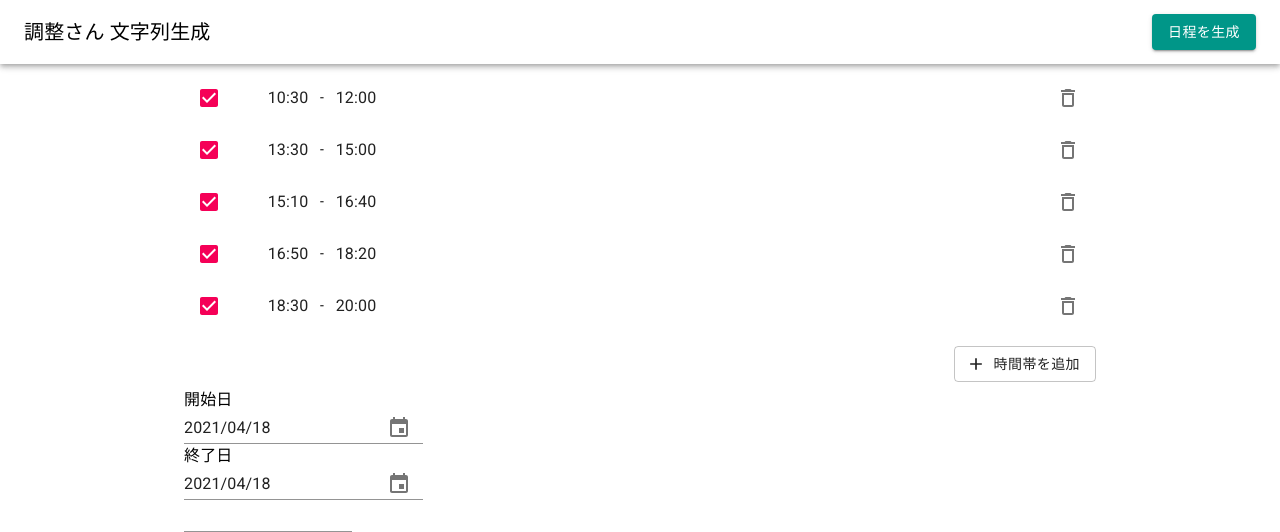
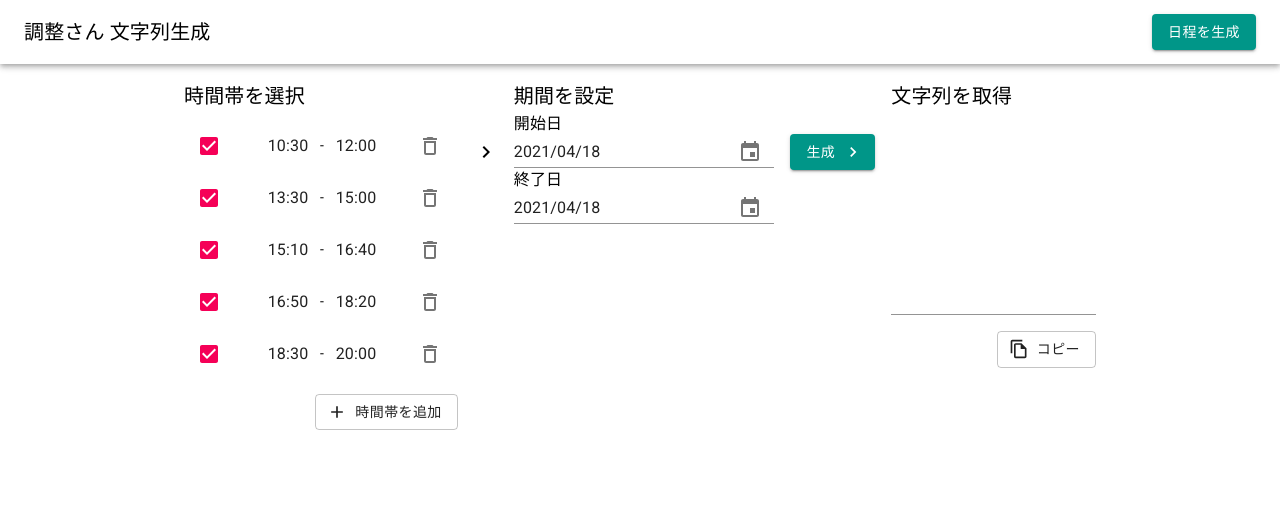
Before and after one commit to YutaNakamizo/chouseisan-opgen, a React app: page / in a window 1280 px wide. Shown: the top 532 px of the page. Built offline with nearby package versions, Linux system fonts and the light colour scheme.

Commit message:
#3 スマホ / PC レイアウトの調整

```diff
--- a/src/App.js
+++ b/src/App.js
@@ -6,9 +6,16 @@ import {
 import {
   createMuiTheme,
   ThemeProvider,
+  Box,
+  Typography,
+  Button,
+  IconButton,
 } from '@material-ui/core';
 import * as colors from '@material-ui/core/colors';
 import '@fontsource/roboto';
+import ChevronRightIcon from '@material-ui/icons/ChevronRight';
+import ExpandMoreIcon from '@material-ui/icons/ExpandMore';
+import FileCopyOutlinedIcon from '@material-ui/icons/FileCopyOutlined';
 
 import { Header } from '~/components/Header';
 import { Main } from '~/components/Main';
@@ -83,6 +90,10 @@ const theme = createMuiTheme({
 
 const formatDate2Time = date => {
   return `${('0' + date.getHours()).slice(-2)}:${('0' + date.getMinutes()).slice(-2)}`;
+};
+
+const getIsMobile = () => {
+  return document.body.clientWidth < 896;
 };
 
 function App() {
@@ -166,6 +177,23 @@ function App() {
     document.removeEventListener('copy', listener);
   };
 
+
+  // Switch UI for mobile
+  const [ isMobile, setIsMobile ] = useState(
+    document.body.clientWidth <= 768
+  );
+
+  useEffect(() => {
+    const onResize = () => {
+      setIsMobile(getIsMobile());
+    };
+
+    window.addEventListener('resize', onResize);
+    return () => {
+      window.removeEventListener('resize', onResize);
+    };
+  }, []);
+
   return (
     <ThemeProvider
       theme={theme}
@@ -177,19 +205,152 @@ function App() {
 
         <Main
         >
+          <Box
+            display="flex"
+            flexDirection={isMobile ? 'column' : 'row'}
+            justifyContent={isMobile ? 'flex-start' : 'center'}
+            alignItems={isMobile ? 'center' : 'flex-start'}
+            mt={2}
+            mb={6}
+          >
+            <Box
+              flexGrow={1}
+              width={isMobile ? '100%' : 'auto'}
+              display="flex"
+              flexDirection="column"
+              alignItems="center"
+            >
+              <Box
+                width="100%"
+              >
+                <Typography
+                  variant="h6"
+                  component="h2"
+                >
+                  時間帯を選択
+                </Typography>
                 <StepPresets
                   options={dailyOptions}
                   onChange={handleDailyOptionChange}
                 />
+              </Box>
 
+              <Box
+                mt={2}
+                mb={2}
+                style={{
+                  display: isMobile ? 'inherit' : 'none',
+                }}
+              >
+                <ExpandMoreIcon
+                />
+              </Box>
+
+
+            </Box>
+
+            <Box
+              flexGrow={1}
+              display="flex"
+              flexDirection={isMobile ? 'column' : 'row'}
+              justifyContent="center"
+              alignItems="center"
+              width={isMobile ? '100%' : 'auto'}
+            >
+              <Box
+                ml={2}
+                mr={2}
+                style={{
+                  display: isMobile ? 'none' : 'inherit',
+                }}
+              >
+                <ChevronRightIcon
+                />
+              </Box>
+
+              <Box
+                flexGrow={1}
+                width={isMobile ? '100%' : 'auto'}
+              >
+                <Typography
+                  variant="h6"
+                  component="h2"
+                >
+                  期間を設定
+                </Typography>
                 <StepDate
                   onSDateChange={handleSDateChange}
                   onEDateChange={handleEDateChange}
                 />
+              </Box>
 
+              <Box
+                ml={isMobile ? 0 : 2}
+                mr={isMobile ? 0 : 2}
+                mt={isMobile ? 2 : 0}
+                mb={isMobile ? 2 : 0}
+              >
+                <Button
+                  variant="contained"
+                  color="primary"
+                  endIcon={
+                    isMobile ? (
+                      <ExpandMoreIcon
+                      />
+                    ) : (
+                      <ChevronRightIcon
+                      />
+                    )
+                  }
+                  onClick={generate}
+                >
+                  {isMobile ? '日程を生成' : '生成'}
+                </Button>
+              </Box>
+            </Box>
+
+            <Box
+              flexGrow={1}
+              width={isMobile ? '100%' : 'auto'}
+              display="flex"
+              flexDirection={isMobile ? 'row' : 'column'}
+            >
+              <Box
+                flexGrow={1}
+              >
+                <Typography
+                  variant="h6"
+                  component="h2"
+                >
+                  文字列を取得
+                </Typography>
                 <OutputArea
                   text={text}
+                  rows={10}
                 />
+              </Box>
+
+              <Box
+                mt={isMobile ? 0 : 2}
+                ml={isMobile ? 2 : 0}
+                display="flex"
+                justifyContent="flex-end"
+              >
+                <Button
+                  variant="outlined"
+                  startIcon={(
+                    <FileCopyOutlinedIcon
+                    />
+                  )}
+                  onClick={() => {
+                    copy(text);
+                  }}
+                >
+                  コピー
+                </Button>
+              </Box>
+            </Box>
+          </Box>
         </Main>
       </div>
     </ThemeProvider>
--- a/src/components/OutputArea.js
+++ b/src/components/OutputArea.js
@@ -14,6 +14,8 @@ export const OutputArea = ({
       <TextField
         multiline
         value={text}
+        fullWidth
+        {...props}
       />
     </Box>
   );
--- a/src/components/StepDate.js
+++ b/src/components/StepDate.js
@@ -70,6 +70,7 @@ export const StepDate = ({
               setStartDate(date);
               onSDateChange(date);
             }}
+            fullWidth
           />
         </Box>
 
@@ -89,6 +90,7 @@ export const StepDate = ({
               setEndDate(date);
               onEDateChange(date);
             }}
+            fullWidth
           />
         </Box>
       </Box>
```
Lines whose indentation alone changed are shown as unchanged.
